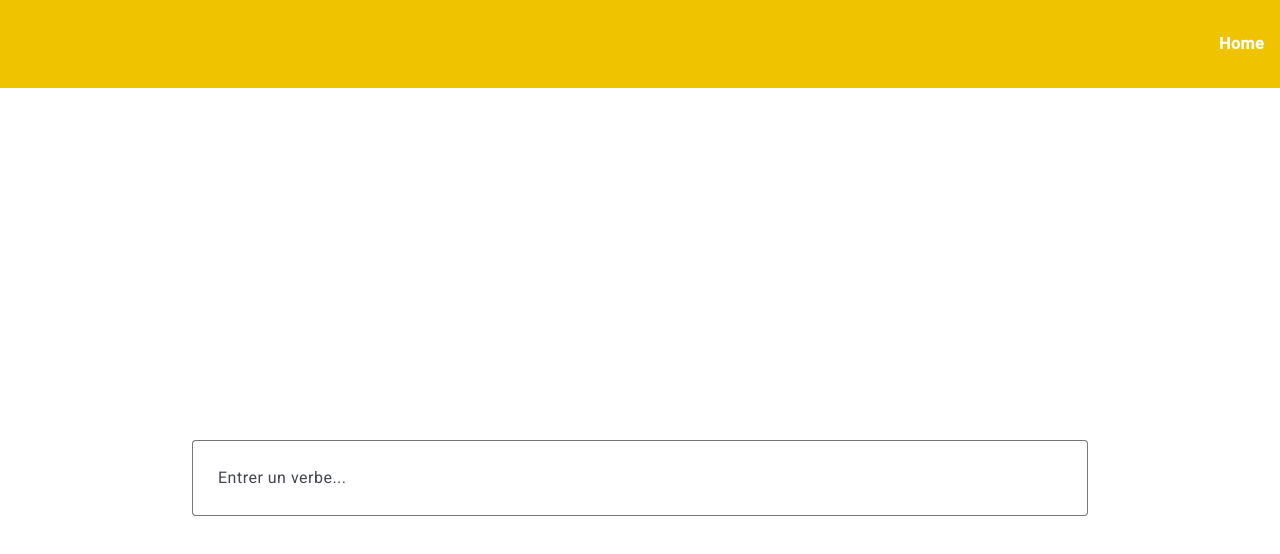
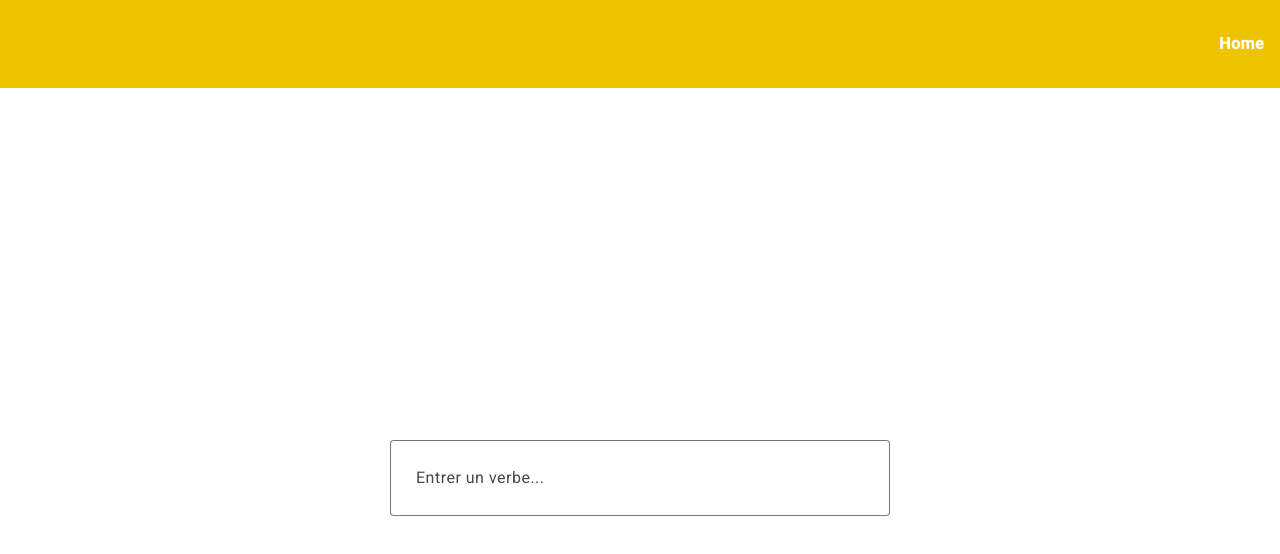
Before and after one commit to ksimali/frenchgram, an Angular app: page /search in a window 1280 px wide. Shown: the top 554 px of the page. Built offline with nearby package versions, Linux system fonts and the light colour scheme.

Commit message:
Setup search component: - implement OnInit -add proprety enteredSearchvalue -Update search template and scss file

```diff
--- a/src/app/search/search.component.html
+++ b/src/app/search/search.component.html
@@ -1,8 +1,12 @@
 <div class="search-container">
-    <mat-form-field appearance="outline">
-        <input matInput placeholder="Entrer un verbe...">
-        <button mat-icon-button matSuffix *ngIf="searchQuery" (click)="search()">
-            search
-        </button>
-      </mat-form-field>
+    <!-- for search field-->
+    <form [formGroup]="searchForm">
+        <mat-form-field appearance="outline">
+            <input matInput formControlName="search"
+                type="text" name="" placeholder="Entrer un verbe..."
+                [(ngModel)]="enteredSearchValue"
+                (input)="onSearchTextChanged()">
+        </mat-form-field>
+    </form>
+
 </div>
--- a/src/app/search/search.component.scss
+++ b/src/app/search/search.component.scss
@@ -1,12 +1,13 @@
 .search-container {
     display: flex;
+    flex-direction: column;
     justify-content: center;
     align-items: center;
     height: 100vh; /* Full viewport height */
 }
 
 mat-form-field {
-    width: 70%;
+    width: 500px;
 }
 
 input[matInput] {
--- a/src/app/search/search.component.ts
+++ b/src/app/search/search.component.ts
@@ -1,18 +1,33 @@
-import { Component } from '@angular/core';
+import { Component, EventEmitter, OnInit, Output } from '@angular/core';
+import { FormControl, FormGroup } from '@angular/forms';
+import { VerbApiService } from '../services/verb-api.service';
 
 @Component({
   selector: 'app-search',
   templateUrl: './search.component.html',
   styleUrl: './search.component.scss'
 })
-export class SearchComponent {
+export class SearchComponent implements OnInit{
 
-  searchQuery: string = '';
+  //propriétés
+  enteredSearchValue: string = '';
 
-  search() {
-    this.searchQuery = '';
+  searchForm:FormGroup = new FormGroup({
+    search:new FormControl('')
+  });
+
+  constructor(){ }
+
+  ngOnInit(): void {
+
   }
 
-  // You can add a function here to filter data based on searchQuery
-  // e.g., filterItems() or something similar
+  //create custom event
+  @Output()
+  searchTextChanged: EventEmitter<string> = new EventEmitter<string>();
+
+  onSearchTextChanged(){
+    this.searchTextChanged.emit(this.enteredSearchValue);
+  }
+
 }
```
